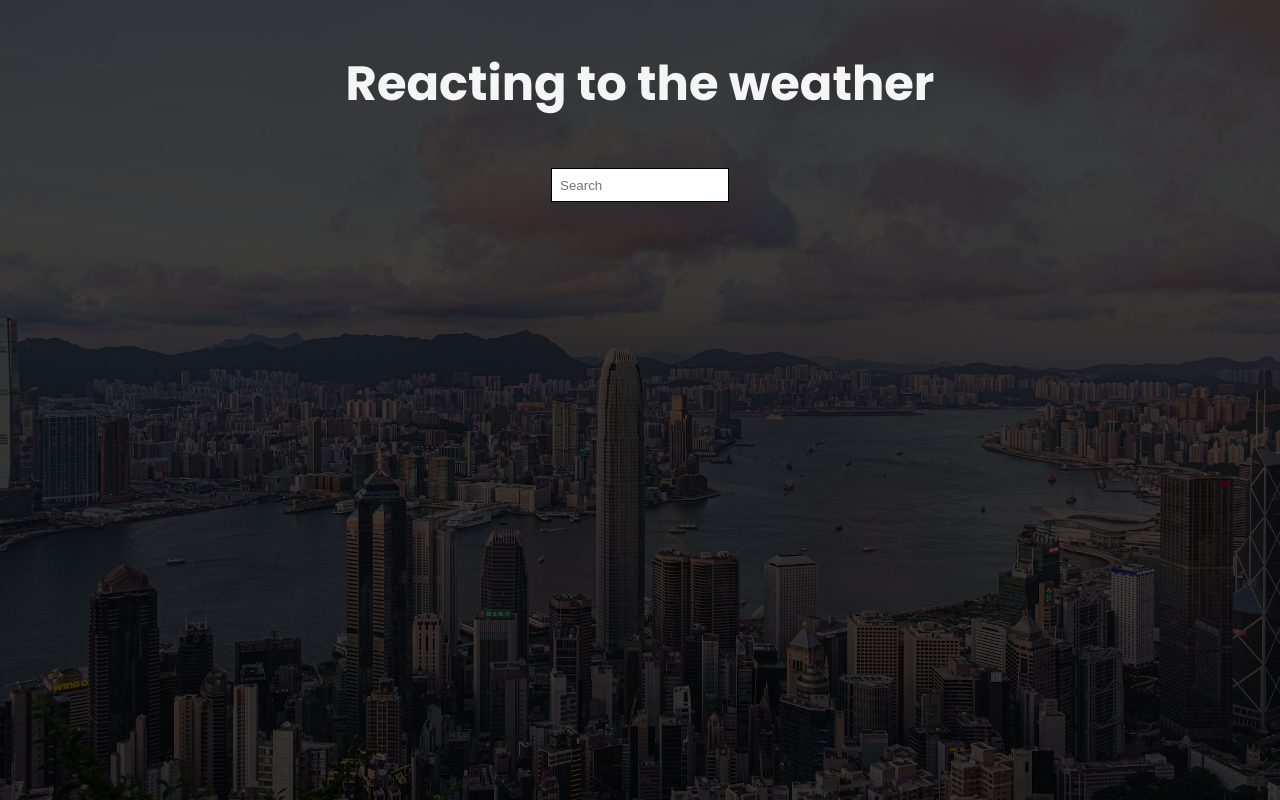
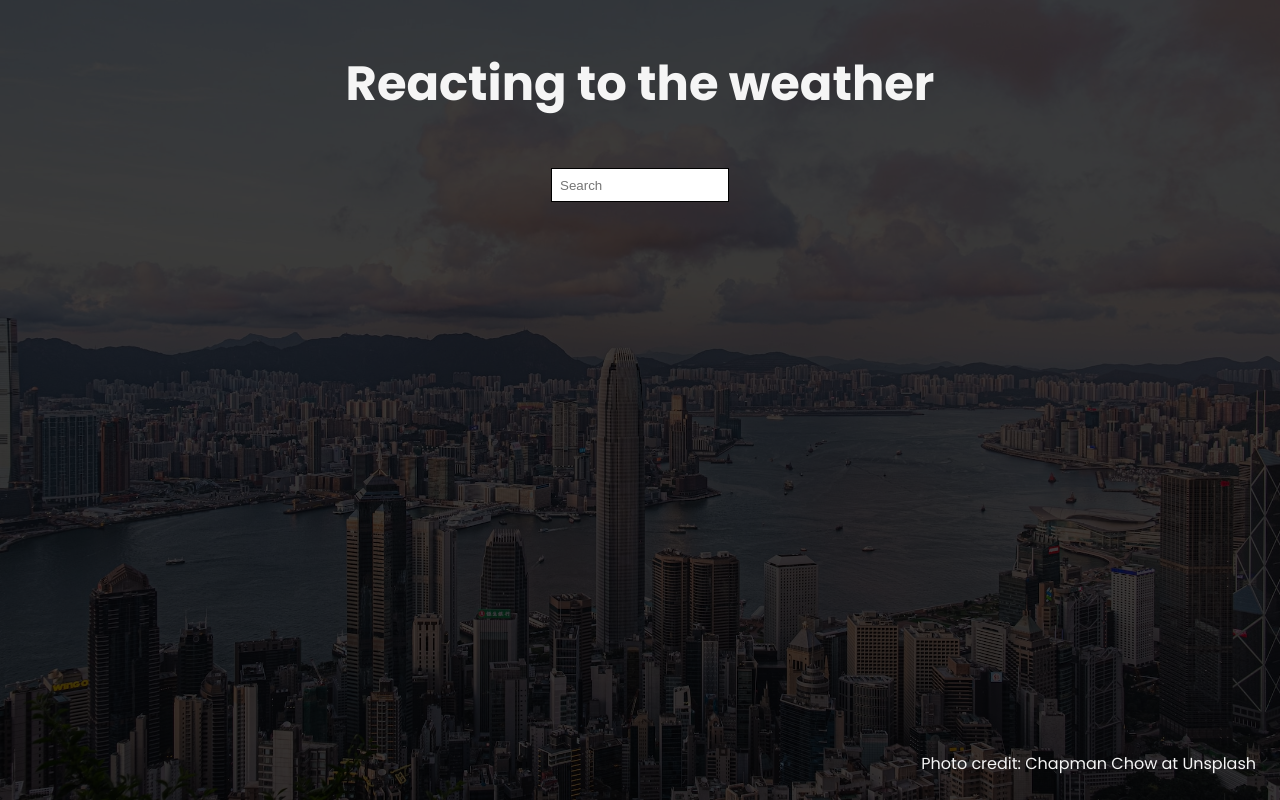
Before and after one commit to RhysJenkins89/react-weather, a React (Vite) app: page / in a window 1280 px wide. Built offline with nearby package versions, Linux system fonts and the light colour scheme.

Commit message:
Added photo credit

```diff
--- a/src/components/Image.jsx
+++ b/src/components/Image.jsx
@@ -6,13 +6,19 @@ import paris from '/assets/paris-john-towner-unsplash.jpg'
 import hongKong from '/assets/hong-kong-chapman-chow-unsplash.jpg'
 
 function Image() {
-    const [imageSrc, setImageSrc] = useState(null)
+    const [imageData, setImageData] = useState({})
 
     useEffect(() => {
         const getRandomImage = () => {
-            const images = [tokyo, london, santiago, paris, hongKong]
+            const images = [
+                {city: tokyo, credit: 'Jezael Melgoza'},
+                {city: london, credit: 'Anthony Delanoix'},
+                {city: santiago, credit: 'Juan Pablo Ahumada'},
+                {city: paris, credit: 'John Towner'},
+                {city: hongKong, credit: 'Chapman Chow'},
+            ]
             const randomNum = Math.floor(Math.random() * 5)
-            setImageSrc(images[randomNum])
+            setImageData(images[randomNum])
         }
 
         getRandomImage()
@@ -20,8 +26,9 @@ function Image() {
 
     return (
         <>
-            <img className='image' src={imageSrc} alt="City background image"/>
+            <img className='image' src={imageData.city} alt="City background image"/>
             <div className='overlay'></div>
+            <p className='credit-text'>Photo credit: {imageData.credit} at Unsplash</p>
         </>
     )
 }
--- a/src/style/image.scss
+++ b/src/style/image.scss
@@ -1,3 +1,5 @@
+@import './mixins.scss';
+
 .image {
     height: 100vh;
     width: 100vw;
@@ -17,3 +19,10 @@
     z-index: -5;
     background-color: rgba(0, 0, 0, .75);
 }
+
+.credit-text {
+    position: fixed;
+    bottom: 1.5rem;
+    right: 1.5rem;
+    @include paragraph;
+}
```
Also changed, not shown: 1 other file (tests, documents, lock files or other folders).
